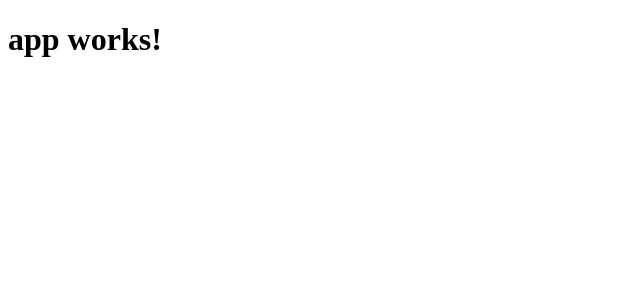
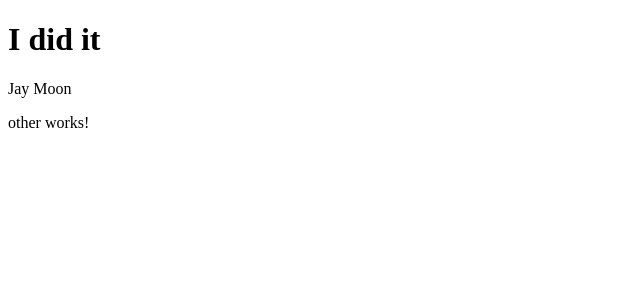
Before and after one commit to sjaymoon15/ng2-first-app, an Angular app: page / in a window 1280 px wide. Shown: the top 300 px of the page, without its empty margins (0-640 px from the left). Built offline with nearby package versions, Linux system fonts and the light colour scheme.

Commit message:
add other component

```diff
--- a/src/app/app.component.html
+++ b/src/app/app.component.html
@@ -1,3 +1,5 @@
 <h1>
   {{title}}
 </h1>
+  {{name}}
+<app-other></app-other>
--- a/src/app/app.component.ts
+++ b/src/app/app.component.ts
@@ -6,5 +6,6 @@
   styleUrls: ['./app.component.css']
 })
 export class AppComponent {
-  title = 'app works!';
+  title = 'I did it';
+  name = 'Jay Moon';
 }
--- a/src/app/app.module.ts
+++ b/src/app/app.module.ts
@@ -4,10 +4,12 @@
 import { HttpModule } from '@angular/http';
 
 import { AppComponent } from './app.component';
+import { OtherComponent } from './other/other.component';
 
 @NgModule({
   declarations: [
-    AppComponent
+    AppComponent,
+    OtherComponent
   ],
   imports: [
     BrowserModule,
@@ -15,6 +17,6 @@
     HttpModule
   ],
   providers: [],
-  bootstrap: [AppComponent]
+  bootstrap: [AppComponent]//root component of this app
 })
 export class AppModule { }
--- /dev/null
+++ b/src/app/other/other.component.html
@@ -0,0 +1,3 @@
+<p>
+  other works!
+</p>
--- /dev/null
+++ b/src/app/other/other.component.ts
@@ -0,0 +1,15 @@
+import { Component, OnInit } from '@angular/core';
+
+@Component({
+  selector: 'app-other',
+  templateUrl: './other.component.html',
+  styleUrls: ['./other.component.css']
+})
+export class OtherComponent implements OnInit {
+
+  constructor() { }
+
+  ngOnInit() {
+  }
+
+}
```
Also changed, not shown: src/app/other/other.component.css (added), 1 other file (tests, documents, lock files or other folders).
